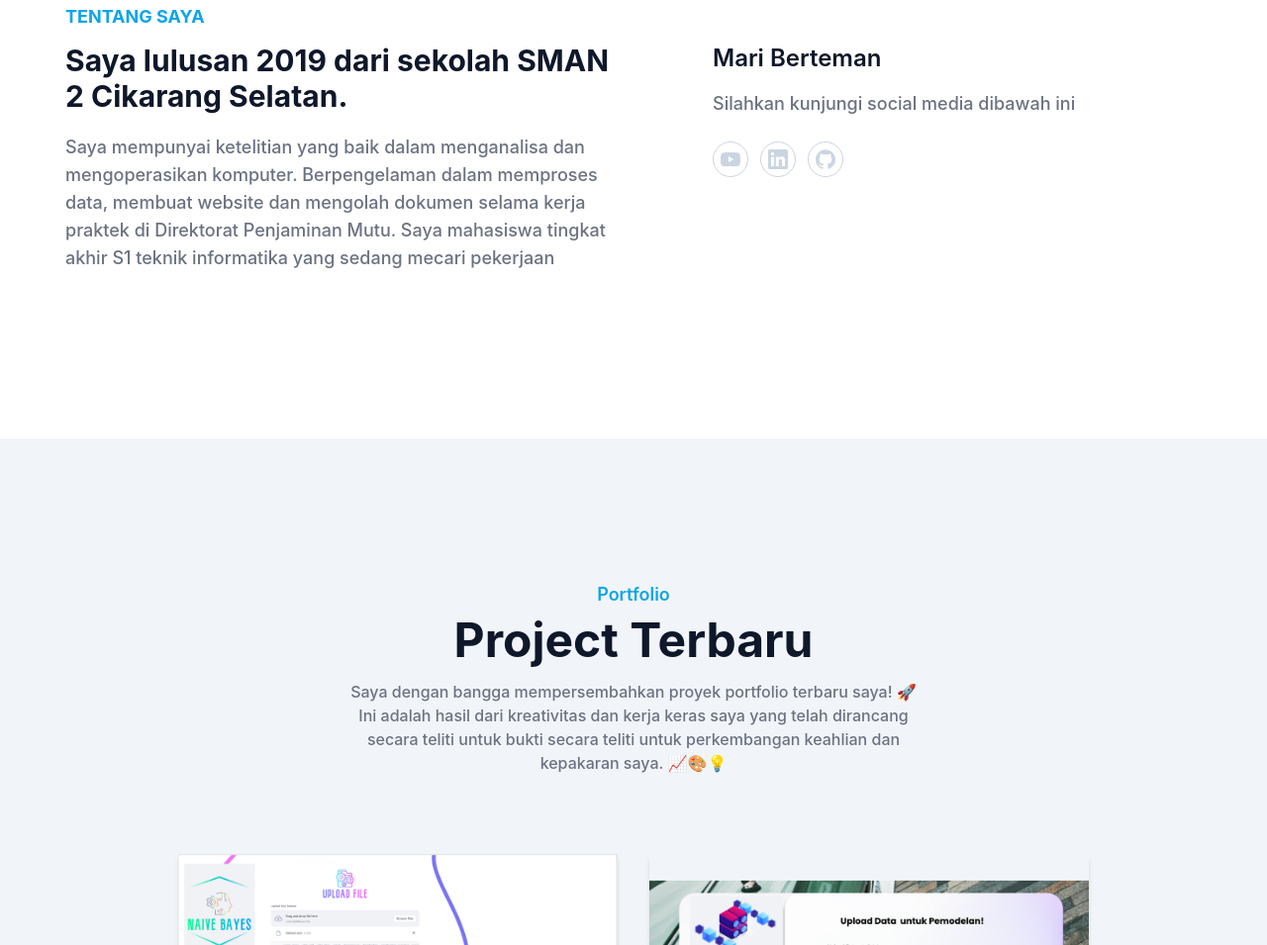
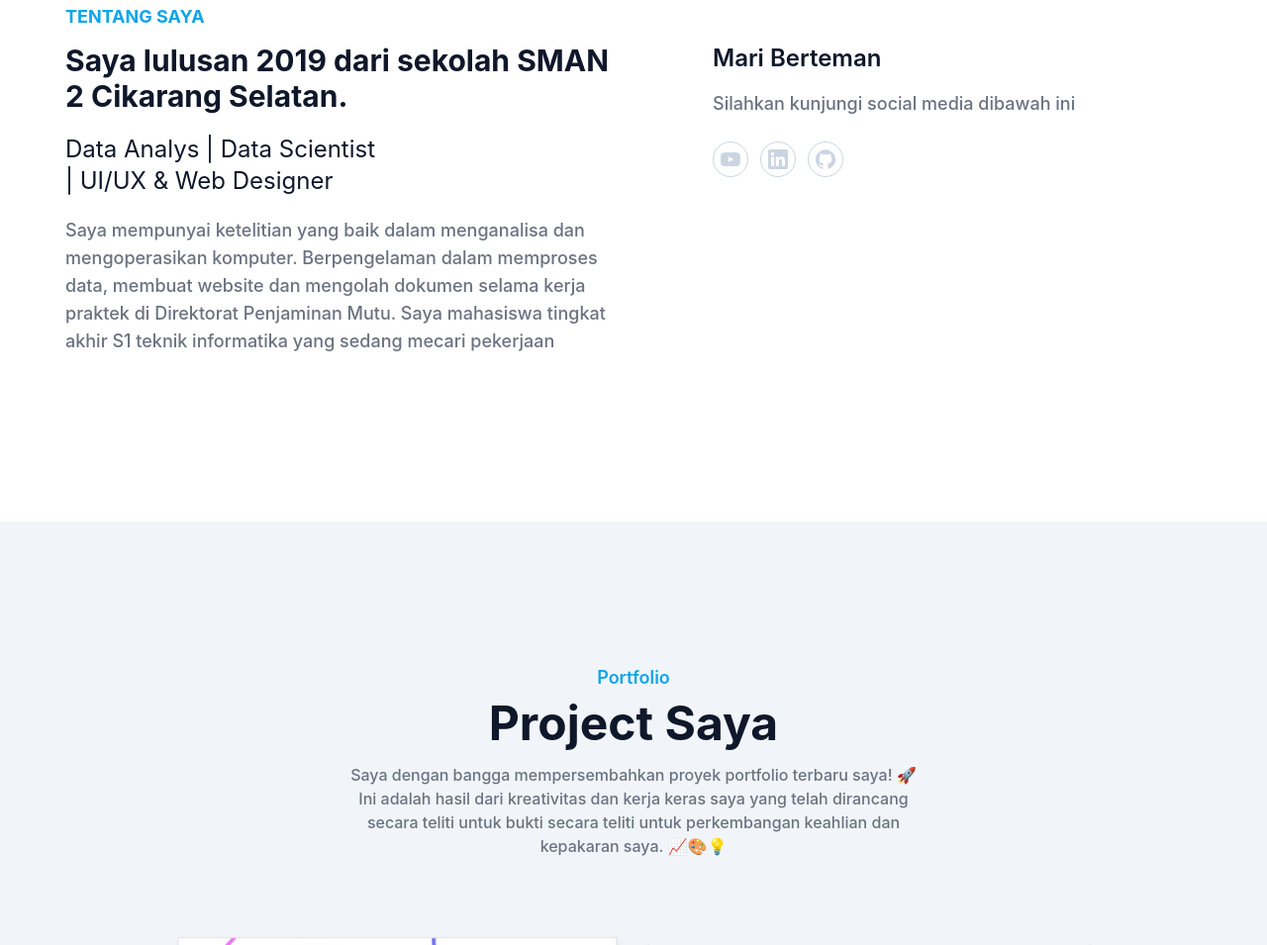
Before and after one commit to JuanFakhri/Juan_Fakhri_Portfolio, a website: page index.html in a window 1280 px wide. Shown: the part 770-1725 px from the top of the page at 99% size. Drawn offline with nearby package versions, Linux system fonts and the light colour scheme.

Commit message:
Update 10/06/2023

```diff
--- a/index.html
+++ b/index.html
@@ -109,6 +109,11 @@
                     <h4 class="font-bold uppercase text-primary text-lg mb-3">Tentang Saya</h4>
                     <h2 class="font-bold text-dark text-3xl mb-5 max-w-xl lg:text-3xl">Saya lulusan 2019 dari
                         sekolah SMAN 2 Cikarang Selatan.</h2>
+                    <h2 class="font-Bold text-dark text-lg mb-5 lg:text-2xl "> <span class="text-dark">Data
+                            Analys</span> |
+                        <span class="text-dark">Data Scientist </span> <br> | UI/UX & Web
+                        Designer
+                    </h2>
                     <p class="font-medium text-base text-secondary max-w-xl lg:text-lg"> Saya mempunyai ketelitian yang
                         baik dalam
                         menganalisa dan mengoperasikan komputer. Berpengelaman
@@ -164,7 +169,7 @@
             <div class="w-full px-4">
                 <div class="max-w-xl mx-auto text-center mb-16">
                     <h4 class="font-semibold text-lg text-primary mb-2">Portfolio</h4>
-                    <h2 class="font-bold text-dark text-3xl mb-4 sm:text-4xl lg:text-5xl">Project Terbaru</h2>
+                    <h2 class="font-bold text-dark text-3xl mb-4 sm:text-4xl lg:text-5xl">Project Saya</h2>
                     <p class="font-medium text-md text-secondary">Saya dengan bangga mempersembahkan proyek portfolio
                         terbaru saya! 🚀 Ini adalah hasil dari
                         kreativitas dan kerja keras saya yang telah dirancang secara teliti untuk bukti secara teliti
```
Also changed, not shown: dist/output.css.
